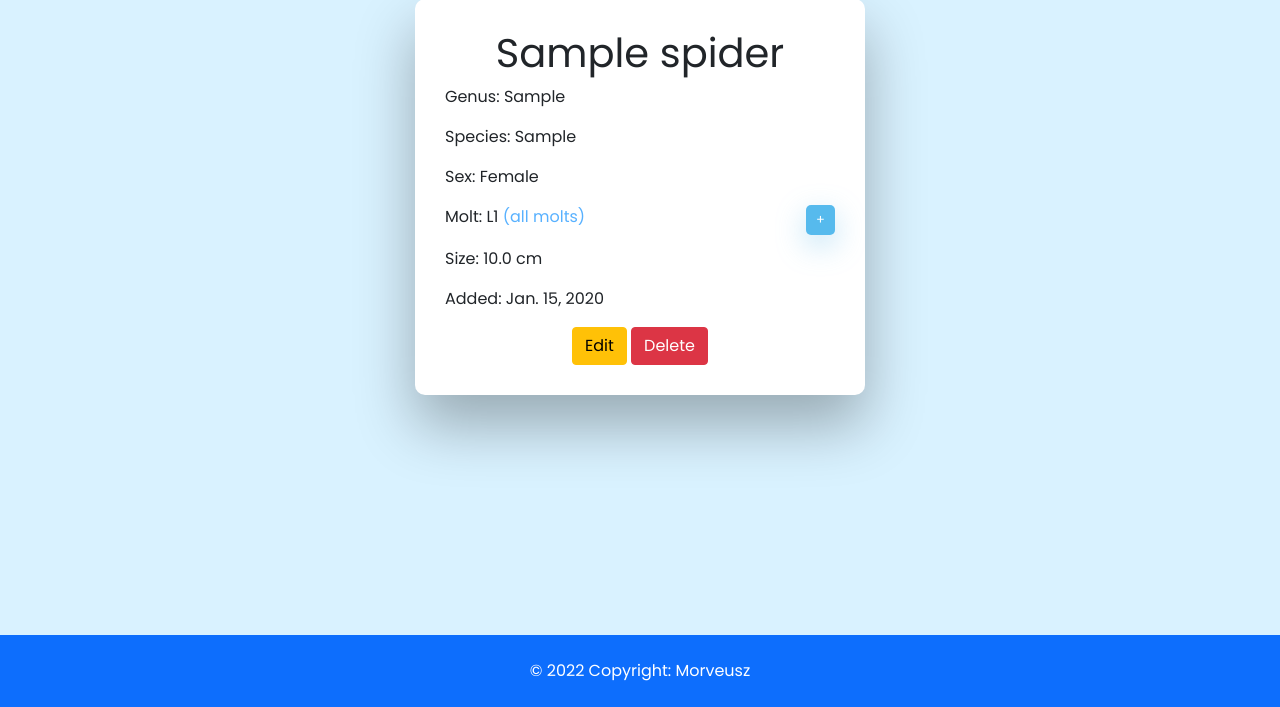
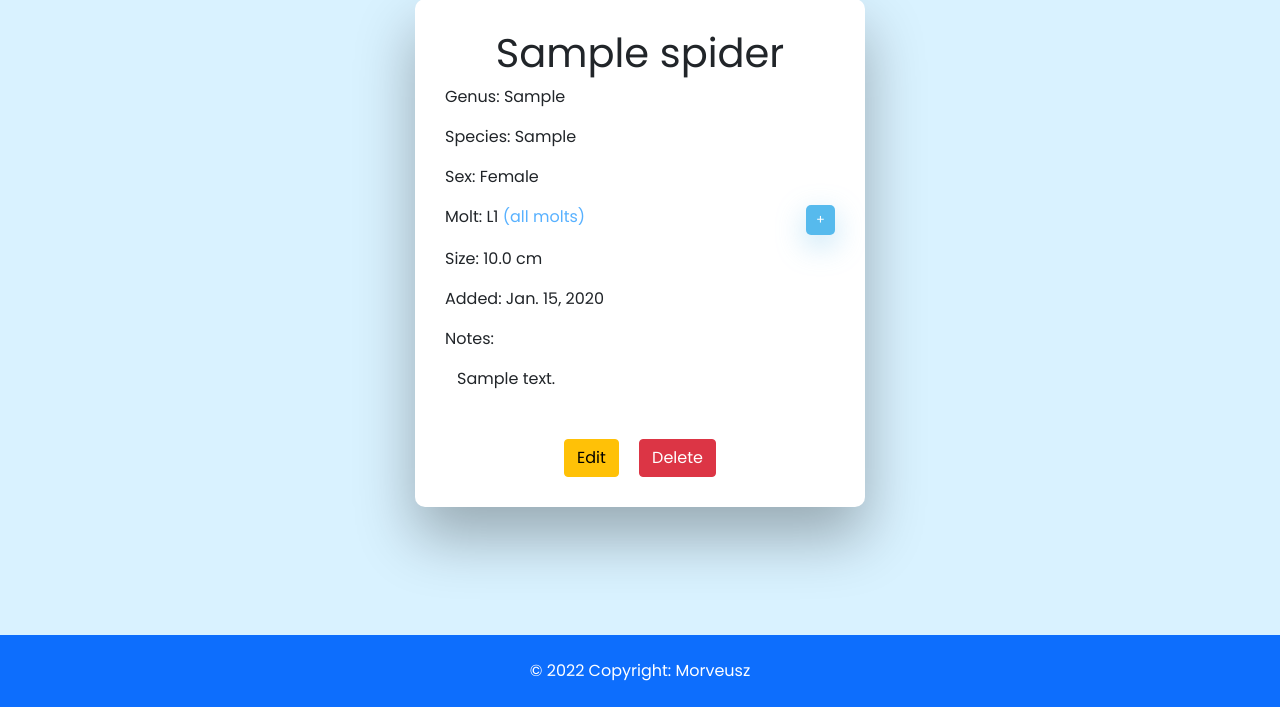
Before and after one commit to morveusz93/terra-keeper, a Django app: page /spiders/00000000-0000-0000-0000-000000000001 in a window 1280 px wide. Shown: the part 93-800 px from the top of the page. Run offline with Django 4.2, Linux system fonts and the light colour scheme; tables that the repository leaves empty hold one stand-in row (values such as "Sample post"); some libraries are stand-ins or nearby versions.

Commit message:
add notes in spider model, fix bug in spider form (all fields were datainputs)

```diff
--- a/spiders/forms.py
+++ b/spiders/forms.py
@@ -1,33 +1,34 @@
-from django.forms import ModelForm, DateInput, TypedChoiceField
+from django import forms
 from .models import Molt, Spider
 
 
-class SpiderForm(ModelForm):
+class SpiderForm(forms.ModelForm):
     class Meta:
         model = Spider
-        fields = ['genus', 'species', 'name', 'sex', 'size', 'joined' ]
+        fields = ['genus', 'species', 'name', 'sex', 'size', 'joined', "notes" ]
         widgets = {
-            'genus': DateInput(attrs={'placeholder': 'genus'}),
-            'species': DateInput(attrs={'placeholder': 'species'}),
-            'name': DateInput(attrs={'placeholder': 'name'}),
-            'size': DateInput(attrs={'placeholder': 'size in cm'}),
-            'joined': DateInput(attrs={'type': 'date', 'placeholder': 'joined'}),
+          'genus': forms.TextInput(attrs={'placeholder': 'Genus'}),
+          'species': forms.TextInput(attrs={'placeholder': 'Species'}),
+          'name': forms.TextInput(attrs={'placeholder': 'Name'}),
+          'size': forms.TextInput(attrs={'placeholder': 'Size in cm'}),
+          'joined': forms.DateInput(attrs={'type': 'date', 'placeholder': 'Date of join'}),
+          'notes': forms.Textarea(attrs={'rows': 3, 'placeholder': 'Notes'}),
         }
 
     def __init__(self, *args, **kwargs):
         super(SpiderForm, self).__init__(*args, **kwargs)
 
         self.fields['sex'].empty_label = None
-        if self.fields['sex'] and isinstance(self.fields['sex'] , TypedChoiceField):
+        if self.fields['sex'] and isinstance(self.fields['sex'] , forms.TypedChoiceField):
                 self.fields['sex'].choices = self.fields['sex'].choices[1:]
 
 
-class MoltForm(ModelForm):
+class MoltForm(forms.ModelForm):
     class Meta:
         model = Molt
         fields = ['number', 'date']
 
         widgets = {
-            'date': DateInput(attrs={'type': 'date', 'placeholder': 'date'}),
-            'molt': DateInput(attrs={'placeholder': 'molt'}),
+            'date': forms.DateInput(attrs={'type': 'date', 'placeholder': 'date'}),
+            'number': forms.TextInput(attrs={'placeholder': 'Molt number'}),
         }
--- a/spiders/models.py
+++ b/spiders/models.py
@@ -18,8 +18,9 @@ class Spider(models.Model):
     size = models.FloatField(blank=True, null=True)
     joined = models.DateField(default=date.today, blank=True)
     sex = models.CharField(max_length=1, blank=True,
-                           null=True, choices=SEX_CHOICES, default="N")
+                           null=True, choices=SEX_CHOICES, default="F")
     current_molt = models.IntegerField(null=True, blank=True)
+    notes = models.TextField(max_length=2000, null=True, blank=True)
     id = models.UUIDField(default=uuid.uuid4, unique=True,
                           primary_key=True, editable=False)
 
--- a/spiders/templates/spiders/details.html
+++ b/spiders/templates/spiders/details.html
@@ -1,7 +1,7 @@
 {% extends 'main.html' %} {% block content %}
 
 <h1>{{spider.name}}</h1>
-<div class="contener text-start">
+<div class="contener text-start mb-5">
   <p>Genus: {{spider.genus}}</p>
   <p>Species: {{spider.species}}</p>
   <p>Sex: {{spider.get_sex_display}}</p>
@@ -24,8 +24,14 @@
   </div>
   <p>Size: {{spider.size}} cm</p>
   <p>Added: {{spider.joined}}</p>
+  <p>Notes:</p>
+  <div class="container">
+    <p>{{spider.notes}}</p>
+  </div>
 </div>
-<a href="{% url 'spider-update' spider.id %}" class="btn btn-warning">Edit</a>
-<a href="{% url 'spider-delete' spider.id %}" class="btn btn-danger">Delete</a>
+<div>
+  <a href="{% url 'spider-update' spider.id %}" class="btn btn-warning mx-2">Edit</a>
+  <a href="{% url 'spider-delete' spider.id %}" class="btn btn-danger mx-2">Delete</a>
+</div>
 
 {% endblock %}
--- a/static/styles/main.css
+++ b/static/styles/main.css
@@ -104,6 +104,7 @@ input[type="text"],
 input[type="date"],
 input[type="password"],
 input[type="number"],
+textarea,
 select,
 select option,
 input[type="email"] {
@@ -132,6 +133,7 @@ input[type="date"]:focus,
 input[type="password"]:focus,
 input[type="number"]:focus,
 select:focus,
+textarea:focus,
 select option:focus,
 input[type="email"]:focus {
   background-color: #fff;
@@ -141,6 +143,7 @@ input[type="email"]:focus {
 input[type="text"]:placeholder,
 input[type="date"]:placeholder,
 input[type="number"]:placeholder,
+textarea:placeholder,
 input[type="password"]:placeholder,
 input[type="email"]:placeholder {
   color: #cccccc;
--- a/users/templates/users/login_register.html
+++ b/users/templates/users/login_register.html
@@ -9,7 +9,7 @@
     <form action="{% url 'register' %}" method="POST">
       {% csrf_token %}
       {% for field in form %}
-      {{field}}
+        {{field}}
       {% endfor %}
       <input type="submit" value="Sign up!" />
 
@@ -28,8 +28,8 @@
     <!-- Login Form -->
     <form action="{% url 'login' %}" method="POST">
       {% csrf_token %}
-      <input type="text" id="login"  name="username" placeholder="username" />
-      <input type="password" id="password" name="password" placeholder="password" />
+      <input type="text" id="login"  name="username" placeholder="Username" />
+      <input type="password" id="password" name="password" placeholder="Password" />
       <input type="submit" value="Log In" />
     </form>
 
```
Also changed, not shown: users/forms.py (+6 -7 lines), spiders/migrations/0013_alter_molt_options_spider_notes.py (added).
